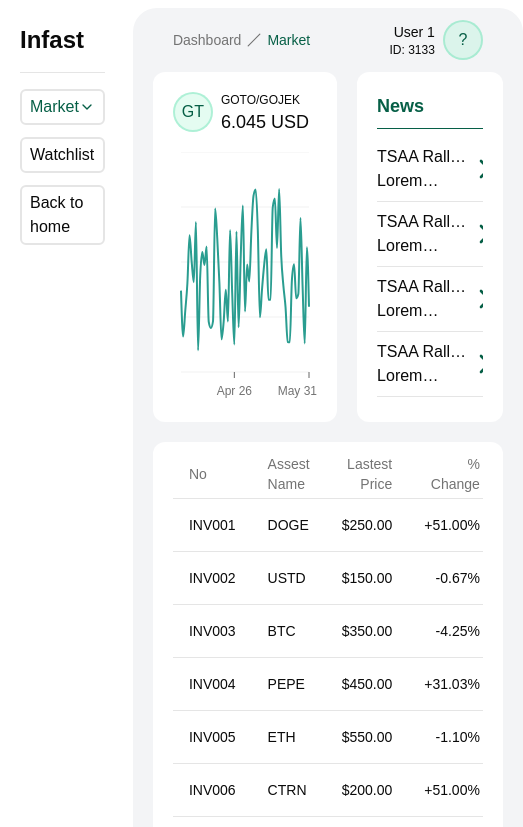
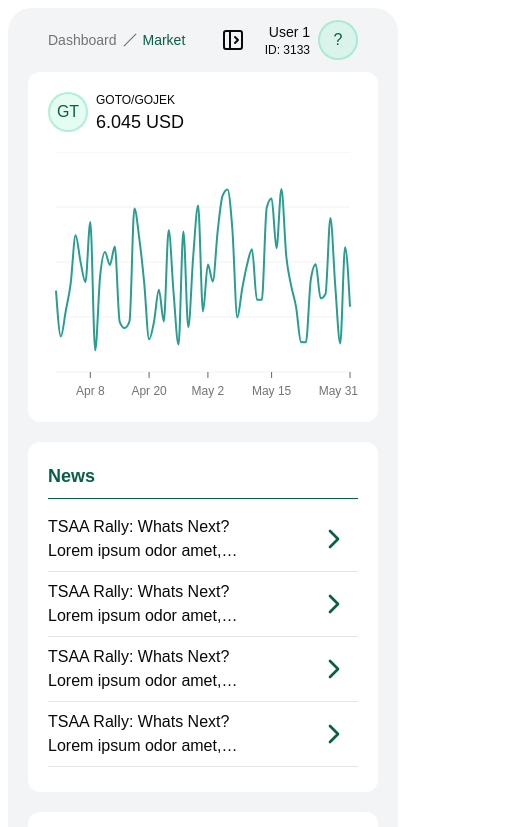
Before and after one commit to Nasi-Kucing-Prod/infast, a Next.js app in the folder client/: page /dashboard in a window 390 px wide. Shown: the top 827 px of the page, 523 px wide, since content can reach past the window. Built offline with nearby package versions, Linux system fonts and the light colour scheme; a web font is replaced by a local one.

Commit message:
feat: done responsive

```diff
--- a/client/src/app/dashboard/page.tsx
+++ b/client/src/app/dashboard/page.tsx
@@ -65,9 +65,9 @@
     <main className="bg-gray-100 w-full px-5 pb-5 m-2 rounded-3xl">
       <DashboardHeader />
       <div className="space-y-5">
-        <div className="flex w-full gap-5 h-[350px]">
+        <div className="flex flex-col md:flex-row w-full gap-5 ">
           <ChartDashboard />
-          <section className="w-5/12 h-full bg-white rounded-xl p-5 flex flex-col">
+          <section className="w-full md:w-5/12 h-[350px] bg-white rounded-xl p-5 flex flex-col ">
             <div className="space-y-2">
               <h2 className="text-lg font-semibold text-emerald-800">News</h2>
               <hr className="border-emerald-800" />
@@ -95,8 +95,8 @@
               </TableRow>
             </TableHeader>
             <TableBody>
-              {invoices.map((invoice) => (
-                <TableRow key={invoice.invoice}>
+              {invoices.map((invoice, idx) => (
+                <TableRow key={idx}>
                   <TableCell className="font-medium">
                     {invoice.invoice}
                   </TableCell>
--- a/client/src/components/ChartDashboard.tsx
+++ b/client/src/components/ChartDashboard.tsx
@@ -3,13 +3,6 @@
 import * as React from "react";
 import { CartesianGrid, Line, LineChart, XAxis } from "recharts";
 
-import {
-  Card,
-  CardContent,
-  CardDescription,
-  CardHeader,
-  CardTitle,
-} from "@/components/ui/card";
 import {
   ChartConfig,
   ChartContainer,
@@ -102,7 +95,7 @@
   );
 
   return (
-    <section className="w-7/12 h-full bg-white rounded-xl p-5 flex flex-col justify-between">
+    <section className="w-full md:w-7/12  bg-white rounded-xl p-5 flex flex-col justify-between h-[350px]">
       <div className="flex gap-2">
         <div className="bg-emerald-200/30 text-emerald-800 border-2 border-emerald-400/30 rounded-full p-2 w-10 h-10 flex items-center justify-center">
           GT
--- a/client/src/components/DashboardHeader.tsx
+++ b/client/src/components/DashboardHeader.tsx
@@ -32,7 +32,7 @@
         </BreadcrumbList>
       </Breadcrumb>
       <div className="flex gap-5 items-center">
-        <button className="hidden" onClick={() => toggleSidebarMenu()}>
+        <button className="block md:hidden" onClick={() => toggleSidebarMenu()}>
           <PanelLeftOpen />
         </button>
         <div className="flex gap-2 items-center">
--- a/client/src/components/SideBar.tsx
+++ b/client/src/components/SideBar.tsx
@@ -15,7 +15,11 @@
   const { sidebarMenu, toggleSidebarMenu } = useDashboardContext();
 
   return (
-    <section className="relative space-y-4 pb-5 pt-4 px-5 my-2 z-50 w-[300px]">
+    <section
+      className={`fixed bg-white rounded-md drop-shadow-md h-[calc(100vh-20px)]   m-5 sm:bg-transparent sm:drop-shadow-none sm:rounded-none sm:h-fit sm:m-0 md:block sm:relative space-y-4 pb-5 pt-4 px-5 my-2 z-50 w-[300px] ${
+        !sidebarMenu ? "hidden" : ""
+      }`}
+    >
       <div className="flex ">
         <div className="text-2xl font-bold">Infast</div>
       </div>
--- a/client/src/context/DashboardContext.tsx
+++ b/client/src/context/DashboardContext.tsx
@@ -16,7 +16,6 @@
 
   const toggleSidebarMenu = () => {
     setSidebarMenu((prevState) => !prevState);
-    console.log(sidebarMenu);
   };
 
   return (
```
